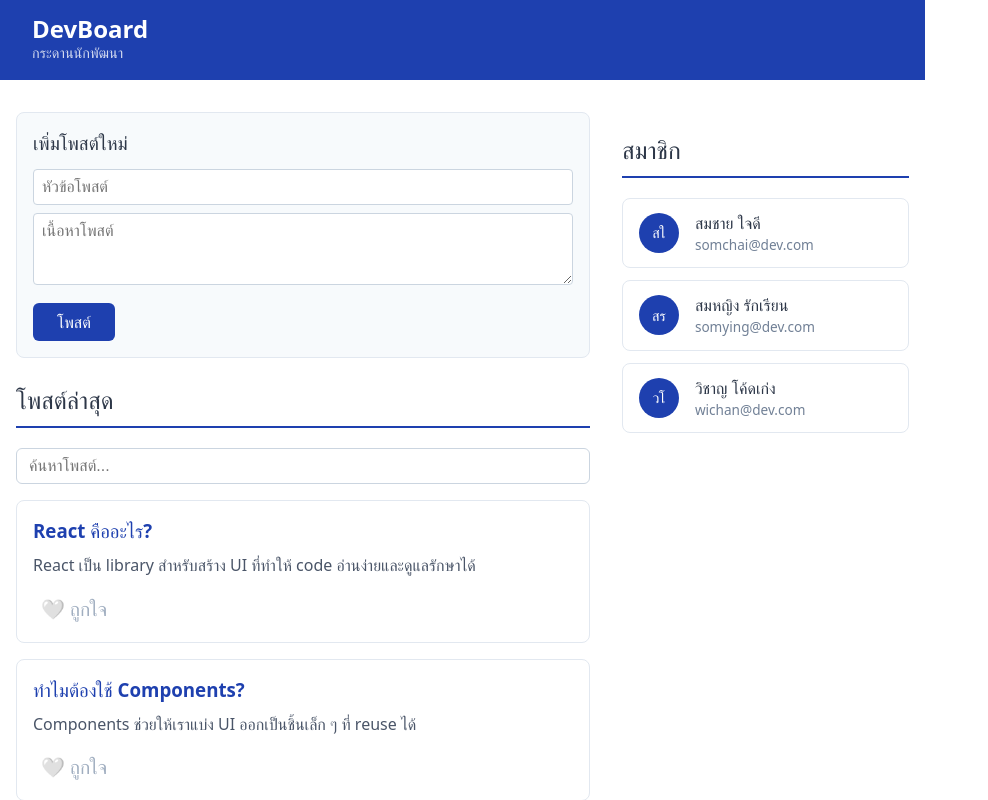
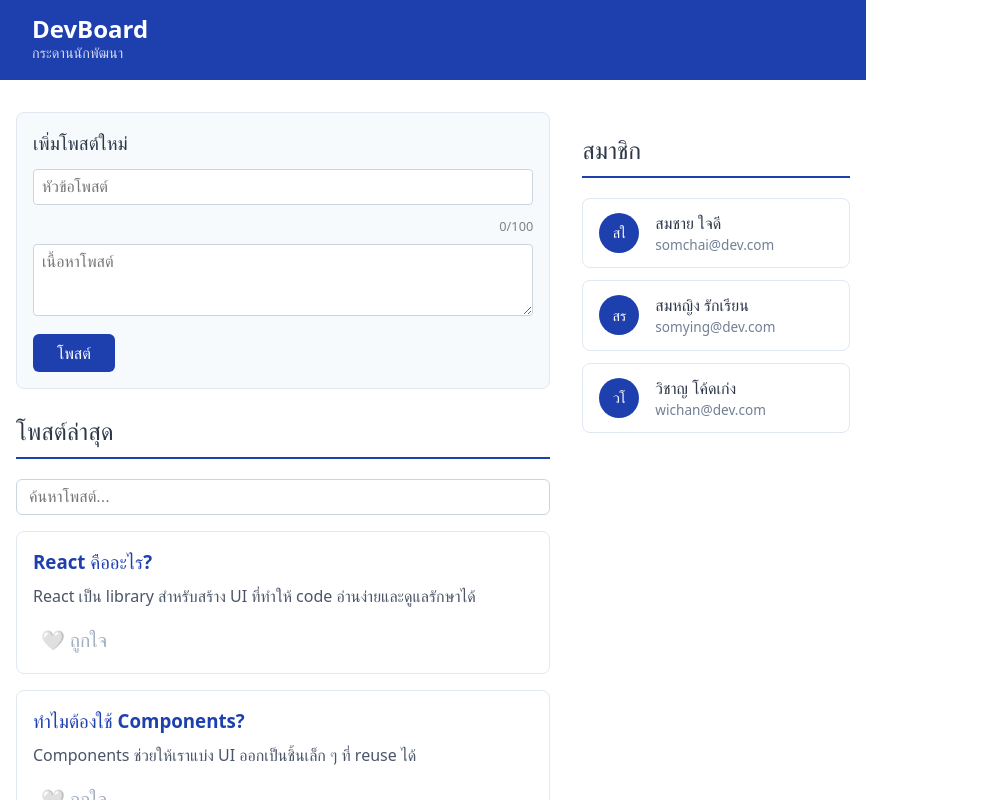
Before and after one commit to JidapaSittana/devboard-67160389, a React (Vite) app: page / in a window 1280 px wide. Shown: the top 800 px of the page, without its empty margins (0-988 px from the left). Built offline with nearby package versions, Linux system fonts and the light colour scheme.

Commit message:
feat: task2 - add challenge level1

```diff
--- a/src/components/AddPostForm.jsx
+++ b/src/components/AddPostForm.jsx
@@ -6,12 +6,14 @@ function AddPostForm({ onAddPost }) {
 
   function handleSubmit(e) {
     e.preventDefault();
-    if (!title.trim() || !body.trim()) return; // ป้องกันส่งว่าง
+    if (!title.trim() || !body.trim()) return; //ป้องกันส่งว่าง
 
     onAddPost({ title, body });
-    setTitle(""); // เคลียร์ form
+    setTitle(""); //เคลียร์ form
     setBody("");
   }
+  //เช็คว่าเหลือน้อยกว่า 10 ตัวหรือยังก็คือต้องพิมพ์เกิน 90 ตัว เอาไว้ไปใช้เปลี่ยนเป็นสีแดงตอนใกล้เกิน 100
+  const isNearLimit = title.length > 90;
 
   return (
     <form
@@ -28,6 +30,7 @@ function AddPostForm({ onAddPost }) {
         เพิ่มโพสต์ใหม่
       </h3>
 
+      <div style={{ marginBottom: "0.5rem" }}>
         <input
           type="text"
           placeholder="หัวข้อโพสต์"
@@ -43,6 +46,18 @@ function AddPostForm({ onAddPost }) {
             boxSizing: "border-box",
           }}
         />
+        {/*โชว์เลขนับอักษรในเว็บ, เป็นสีเป็นแดงถ้าใกล้ถึงลิมิตก็คือฟังก์ชัน isNearLimit เป็นจริง*/}
+        <div
+          style={{
+            textAlign: "right",
+            fontSize: "0.8rem",
+            color: isNearLimit ? "red" : "gray",
+            marginTop: "4px",
+          }}
+        >
+          {title.length}/100
+        </div>
+      </div>
 
       <textarea
         placeholder="เนื้อหาโพสต์"
```
Lines whose indentation alone changed are shown as unchanged.
